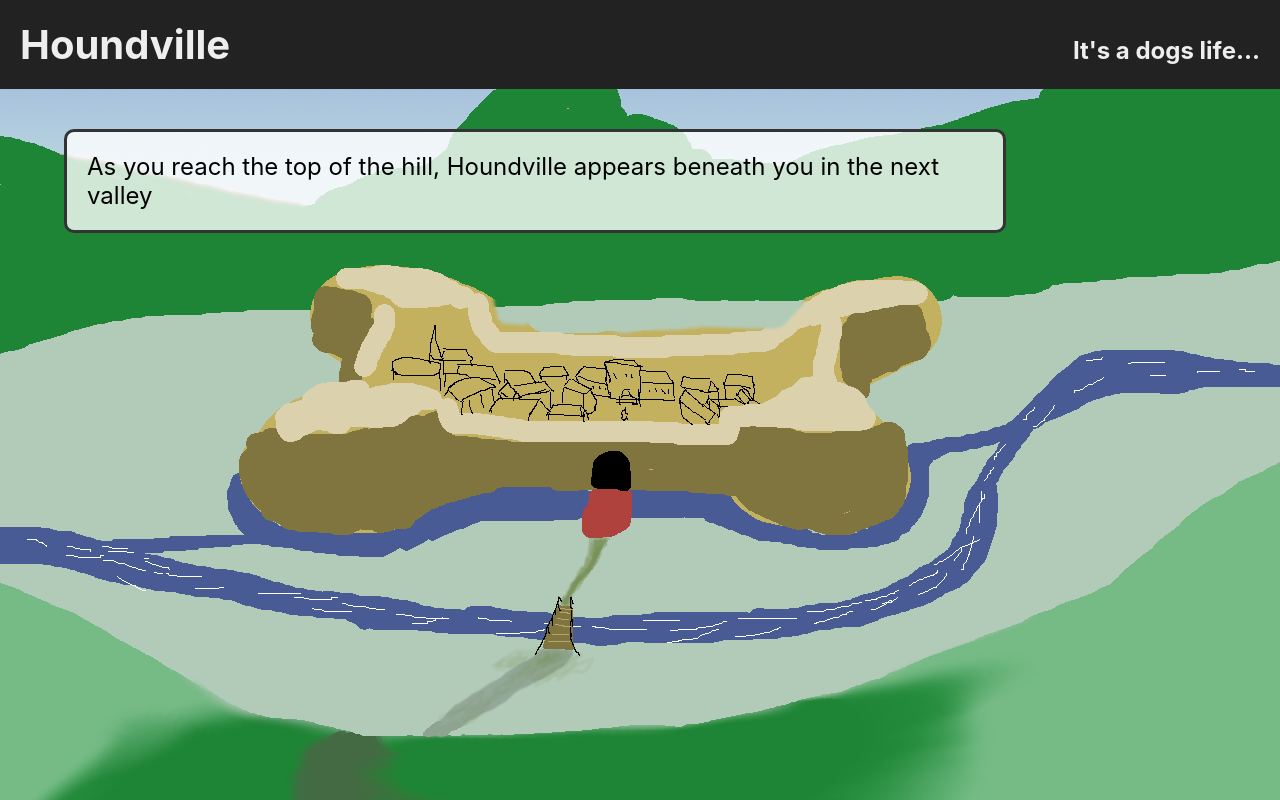
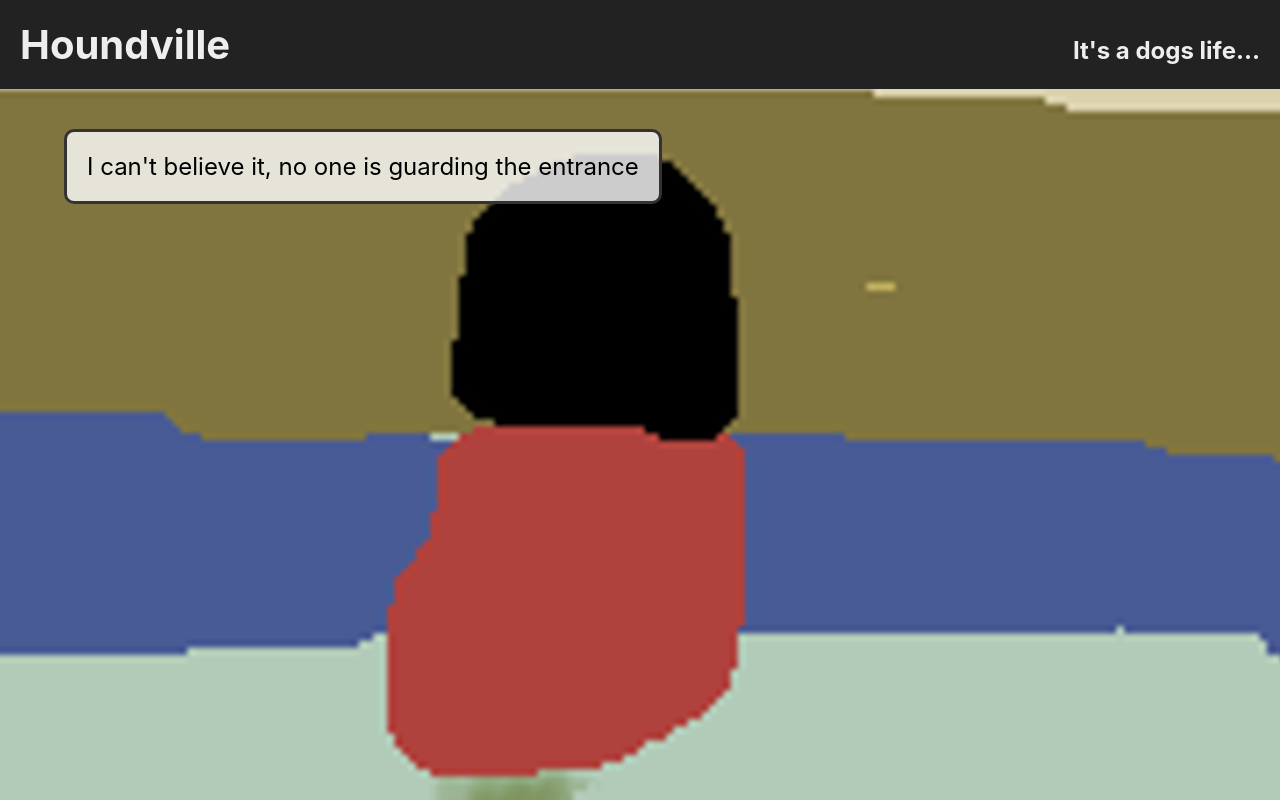
Before and after one commit to kodikos/houndville, a React (Create React App) app: page /entrance in a window 1280 px wide. Built offline with nearby package versions, Linux system fonts and the light colour scheme.

Commit message:
Add very basic new scene, and basic routing structure

```diff
--- a/package.json
+++ b/package.json
@@ -7,6 +7,7 @@
     "gh-pages": "^2.0.1",
     "react": "^16.8.6",
     "react-dom": "^16.8.6",
+    "react-router-dom": "^5.0.0",
     "react-scripts": "3.0.1",
     "styled-components": "^4.2.0"
   },
--- a/src/App.js
+++ b/src/App.js
@@ -1,8 +1,10 @@
 import React from 'react';
+import { BrowserRouter, Switch, Route } from 'react-router-dom';
 import styled from 'styled-components';
 
 import HoundHeader from './shared/HoundHeader';
 import ValleyScene from './ValleyScene';
+import EntranceScene from './EntranceScene';
 
 const Screen = styled.div`
   display: flex;
@@ -14,7 +16,12 @@ function App() {
   return (
     <Screen>
       <HoundHeader />
-      <ValleyScene />
+      <BrowserRouter>
+          <Switch>
+            <Route exact path="/" component={ValleyScene} />
+            <Route exact path="/entrance" component={EntranceScene} />
+          </Switch>
+        </BrowserRouter>
     </Screen>
   );
 }
--- /dev/null
+++ b/src/EntranceScene/index.js
@@ -0,0 +1,34 @@
+import React, { Component } from 'react';
+import styled from 'styled-components';
+
+import StoryScene from '../shared/StoryScene';
+import { TextBox, Backdrop } from '../shared/Common';
+import { Quiz, Question, Choice } from '../shared/Quiz';
+import BackgroundImage from './background.png';
+
+const Background = styled(Backdrop)`
+    background-image: url(${BackgroundImage});
+`;
+
+export default class EntranceScene extends StoryScene {
+
+    decideNextSubScene(currentScene) {
+        switch(currentScene) {
+            default: return 'init';
+        }
+    }
+
+    render() {
+        const { SubScene, SceneWrapper } = this;
+        return (
+            <SceneWrapper>
+                <Background />
+                <SubScene name="init">
+                    <TextBox>
+                        I can't believe it, no one is guarding the entrance
+                    </TextBox>
+                </SubScene>
+            </SceneWrapper>
+        );
+    }
+}
--- a/src/ValleyScene/index.js
+++ b/src/ValleyScene/index.js
@@ -1,4 +1,5 @@
 import React, { Component } from 'react';
+import { Link } from 'react-router-dom';
 import styled from 'styled-components';
 
 import StoryScene from '../shared/StoryScene';
@@ -32,7 +33,7 @@ export default class ValleyScene extends StoryScene {
     }
 
     render() {
-        const { SubScene, SceneWrapper } = this;
+        const { SubScene, SceneWrapper, ChangeScene } = this;
         return (
             <SceneWrapper>
                 <Background />
@@ -89,7 +90,7 @@ export default class ValleyScene extends StoryScene {
 
                 <SubScene name="over-the-bridge">
                     <TextBox>
-                        You go over the bridge and stand before the drawbridge...
+                        <Link to="/entrance">Click here to proceed to the drawbridge</Link>
                     </TextBox>
                 </SubScene>
             </SceneWrapper>
```
Also changed, not shown: src/EntranceScene/background.png (added), 1 other file (tests, documents, lock files or other folders).
